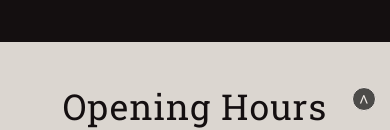
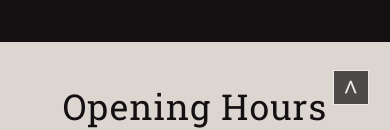
Before and after one commit to avelingrayorg/templo, a website: page index.html in a window 390 px wide. Shown: the part 721-851 px from the top of the page. Drawn offline with Linux system fonts and the light colour scheme.

Commit message:
to-top-button-make-square-bigger

```diff
--- a/style.css
+++ b/style.css
@@ -78,12 +78,13 @@ img { width: 100%; }
     text-align: center;
     line-height: 1.25;
     border: 1px solid;
-    border-radius: 100%;
+    /*border-radius: 100%;*/
     position: fixed;
     bottom: .5em;
     right: .6em;
     width: 1em;
     height: 1em;
+    font-size: 1.5em;
   }
 }
 
```
